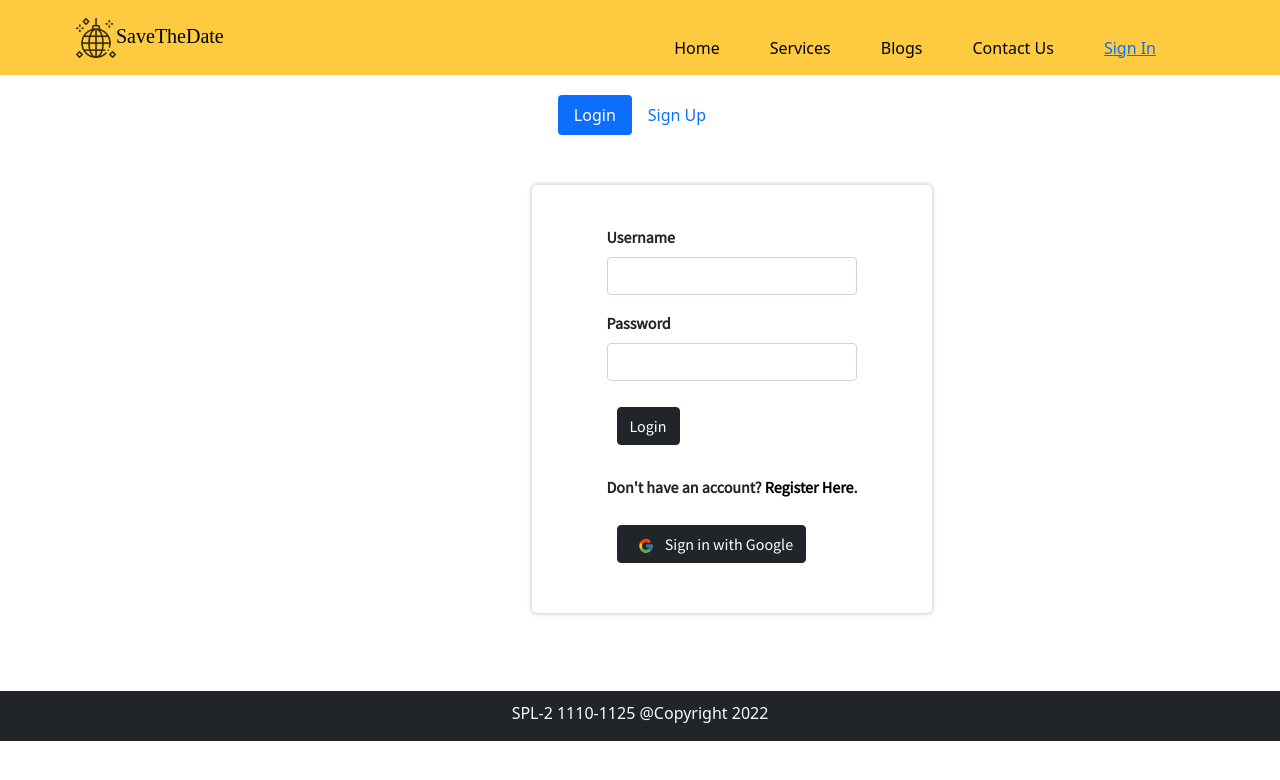
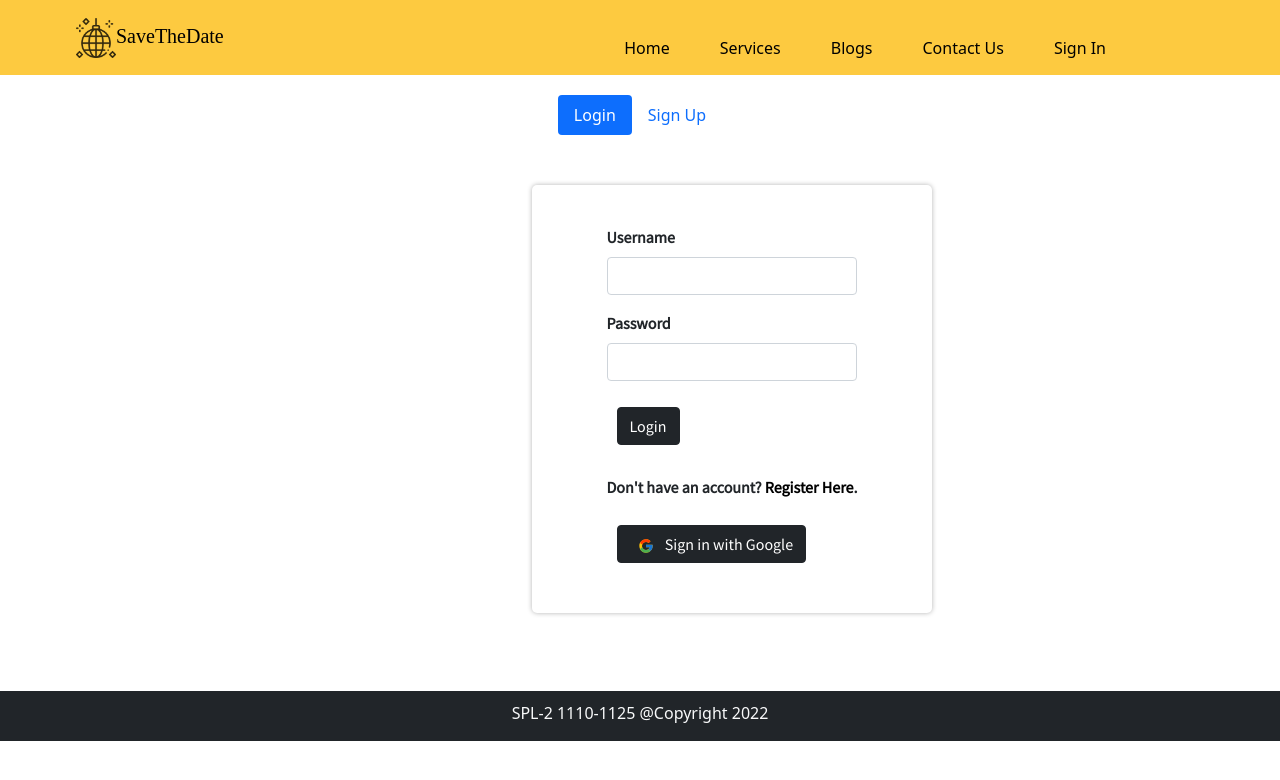
Before and after one commit to saleheenshafiq9/SaveTheDate, a React (Create React App) app in the folder save-the-date/save-the-date/: page /login in a window 1280 px wide. Shown: the top 780 px of the page. Built offline with nearby package versions, Linux system fonts and the light colour scheme; a web font is replaced by a local one.

Commit message:
logout button

```diff
--- a/save-the-date/save-the-date/src/Components/Header/Header.js
+++ b/save-the-date/save-the-date/src/Components/Header/Header.js
@@ -39,9 +39,8 @@ const Header = () => {
               Contact Us
             </Link>
             {currentUser ? (
-              <span className="NavLink"> Sign Out</span>
-             ) : (<Link className="NavLink" to='/login'>
-                Sign In
+              <span id="NavLink"> Sign Out</span>
+             ) : (<Link id="NavLink" to='/login'>Sign In
               </Link>
             )}
           </NavItem>
--- a/save-the-date/save-the-date/src/Components/Login/Login.js
+++ b/save-the-date/save-the-date/src/Components/Login/Login.js
@@ -48,6 +48,7 @@ validate={(values) => {
 const Login = () => {
   const logGoogleUser = async() => {
     const {user} = await signInWithGooglePopup();
+    setCurrentUser(user);
     const userDocRef = await createUserDocumentFromAuth(user);
   }
 
```
Also changed, not shown: 1 other file (tests, documents, lock files or other folders).
